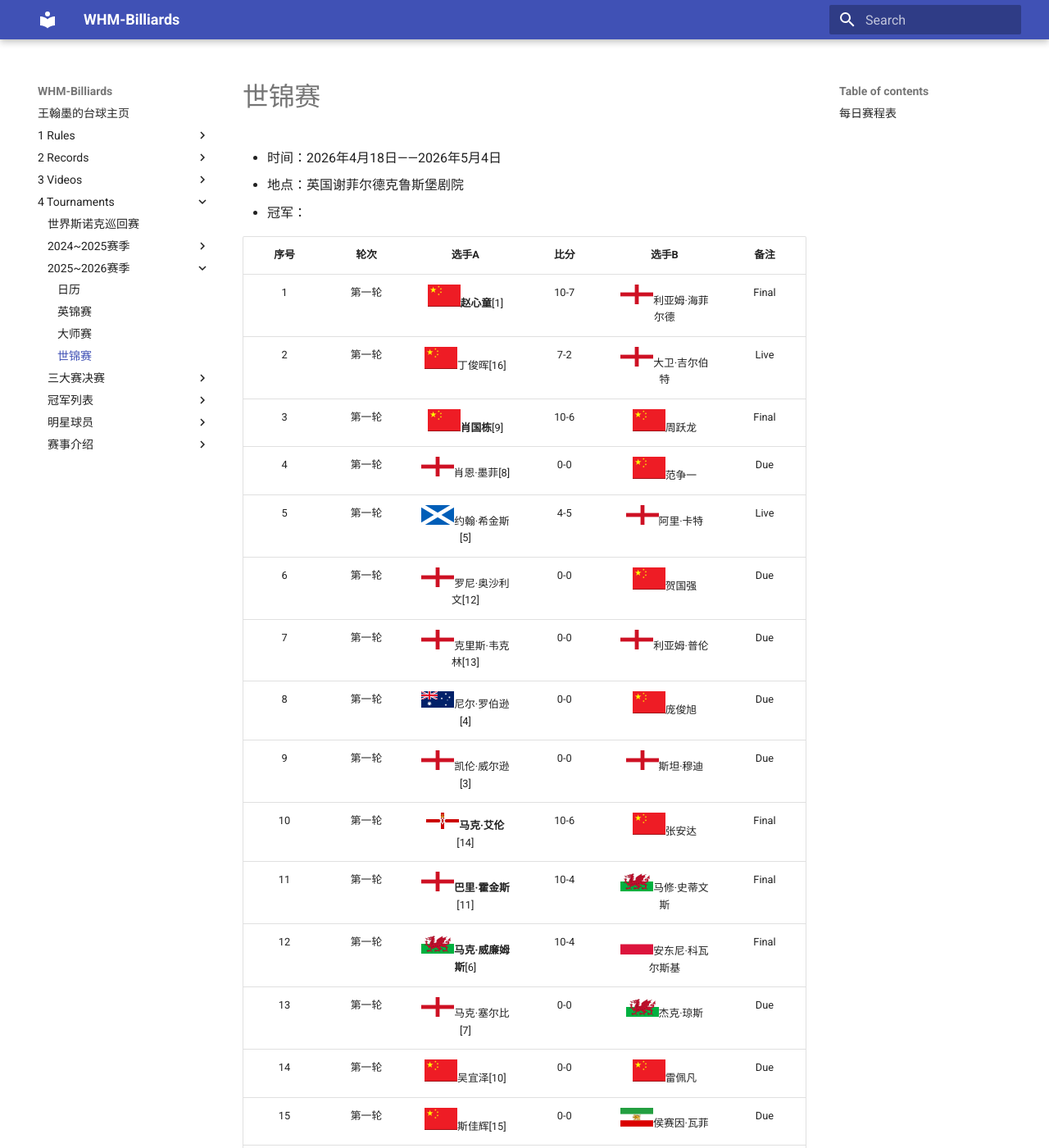
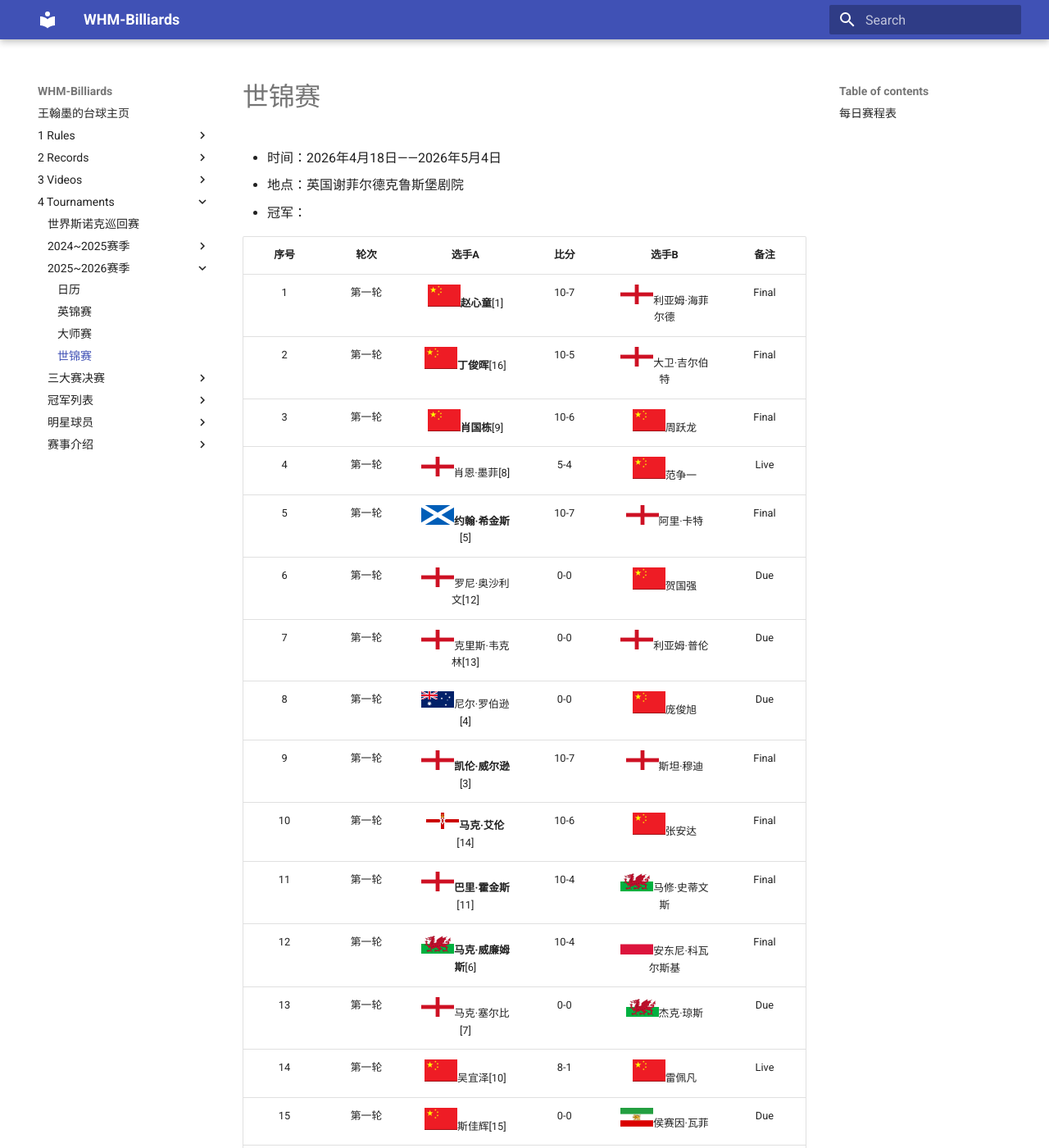
Before and after one commit to whm-billiards/whm-billiards.github.io, an MkDocs documentation site: the page built from docs/4-Tournaments/2025~2026赛季/4-世锦赛.md, in a window 1280 px wide and 1400 px high. Shown: the whole window at 82% size. Built offline with MkDocs 1.6.1 and Material for MkDocs 9.7.7, drawn with Linux system fonts in a browser that asks for light colours; some of the changed text lies outside the part shown.

Commit message:
World Championship 4.21

```diff
--- a/docs/4-Tournaments/2025~2026赛季/4-世锦赛.md
+++ b/docs/4-Tournaments/2025~2026赛季/4-世锦赛.md
@@ -7,27 +7,27 @@
 | 序号 |   轮次  |                    选手A                       |  比分  |                   选手B                      |     备注     |
 | :--: | :-----: | :-------------------------------------------: | :---: | :------------------------------------------: | :----------: |
 |  1   | 第一轮  | ![](../img/china.png)**赵心童**[1]             | 10-7  | ![](../img/england.png)利亚姆·海菲尔德        | Final        |
-|  2   | 第一轮  | ![](../img/china.png)丁俊晖[16]                |  7-2  | ![](../img/england.png)大卫·吉尔伯特          | Live         |
+|  2   | 第一轮  | ![](../img/china.png)**丁俊晖**[16]            | 10-5  | ![](../img/england.png)大卫·吉尔伯特          | Final        |
 |  3   | 第一轮  | ![](../img/china.png)**肖国栋**[9]             | 10-6  | ![](../img/china.png)周跃龙                   | Final        |
-|  4   | 第一轮  | ![](../img/england.png)肖恩·墨菲[8]            |  0-0  | ![](../img/china.png)范争一                   | Due          |
-|  5   | 第一轮  | ![](../img/scotland.png)约翰·希金斯[5]          |  4-5  | ![](../img/england.png)阿里·卡特             | Live         |
+|  4   | 第一轮  | ![](../img/england.png)肖恩·墨菲[8]            |  5-4  | ![](../img/china.png)范争一                   | Live         |
+|  5   | 第一轮  | ![](../img/scotland.png)**约翰·希金斯**[5]     | 10-7  | ![](../img/england.png)阿里·卡特             | Final        |
 |  6   | 第一轮  | ![](../img/england.png)罗尼·奥沙利文[12]        |  0-0  | ![](../img/china.png)贺国强                  | Due          |
 |  7   | 第一轮  | ![](../img/england.png)克里斯·韦克林[13]        |  0-0  | ![](../img/england.png)利亚姆·普伦            | Due          |
 |  8   | 第一轮  | ![](../img/australia.png)尼尔·罗伯逊[4]         |  0-0  | ![](../img/china.png)庞俊旭                  | Due          |
-|  9   | 第一轮  | ![](../img/england.png)凯伦·威尔逊[3]           |  0-0  | ![](../img/england.png)斯坦·穆迪             | Due          |
+|  9   | 第一轮  | ![](../img/england.png)**凯伦·威尔逊**[3]      | 10-7  | ![](../img/england.png)斯坦·穆迪             | Final        |
 |  10  | 第一轮  | ![](../img/north_ireland.png)**马克·艾伦**[14] | 10-6  | ![](../img/china.png)张安达                  | Final        |
 |  11  | 第一轮  | ![](../img/england.png)**巴里·霍金斯**[11]     | 10-4  | ![](../img/wales.png)马修·史蒂文斯            | Final        |
 |  12  | 第一轮  | ![](../img/wales.png)**马克·威廉姆斯**[6]      | 10-4  | ![](../img/poland.png)安东尼·科瓦尔斯基       | Final        |
 |  13  | 第一轮  | ![](../img/england.png)马克·塞尔比[7]           |  0-0  | ![](../img/wales.png)杰克·琼斯               | Due          |
-|  14  | 第一轮  | ![](../img/china.png)吴宜泽[10]                |  0-0  | ![](../img/china.png)雷佩凡                   | Due          |
+|  14  | 第一轮  | ![](../img/china.png)吴宜泽[10]                |  8-1  | ![](../img/china.png)雷佩凡                   | Live         |
 |  15  | 第一轮  | ![](../img/china.png)斯佳辉[15]                |  0-0  | ![](../img/iran.png)侯赛因·瓦菲               | Due          |
 |  16  | 第一轮  | ![](../img/england.png)贾德·特鲁姆普[2]         |  0-0  | ![](../img/england.png)加里·威尔逊            | Due          |
 |      |         |                                               |       |                                              |              |
-|  17  | 第二轮  | ![](../img/china.png)赵心童                    |  0-0  | W2                                           |              |
+|  17  | 第二轮  | ![](../img/china.png)赵心童                    |  0-0  | ![](../img/china.png)丁俊晖                   | Due          |
 |  18  | 第二轮  | ![](../img/china.png)肖国栋                    |  0-0  | W4                                           |              |
-|  19  | 第二轮  | W5                                             |  0-0  | W6                                           |              |
+|  19  | 第二轮  | ![](../img/scotland.png)约翰·希金斯             |  0-0  | W6                                           |              |
 |  20  | 第二轮  | W7                                             |  0-0  | W8                                           |              |
-|  21  | 第二轮  | W9                                             |  0-0  | ![](../img/north_ireland.png)马克·艾伦        |              |
+|  21  | 第二轮  | ![](../img/england.png)凯伦·威尔逊              |  0-0  | ![](../img/north_ireland.png)马克·艾伦        | Due          |
 |  22  | 第二轮  | ![](../img/england.png)巴里·霍金斯              |  0-0  | ![](../img/wales.png)马克·威廉姆斯            | Due          |
 |  23  | 第二轮  | W13                                            |  0-0  | W14                                          |              |
 |  24  | 第二轮  | W15                                            |  0-0  | W16                                          |              |
@@ -67,12 +67,12 @@
 | 4月20日 |   02:00  |  ![](../img/china.png)肖国栋(10)                | ![](../img/china.png)周跃龙(6)                  |    第一轮     |    第2阶段   |
 | 4月20日 |   02:00  |  ![](../img/wales.png)马克·威廉姆斯(10)         | ![](../img/poland.png)安东尼·科瓦尔斯基(4)       |    第一轮     |    第2阶段   |
 |         |          |                                                |                                                |              |              |
-| 4月20日 |   17:00  |  ![](../img/china.png)丁俊晖                    | ![](../img/england.png)大卫·吉尔伯特            |    第一轮     |    第2阶段   |
-| 4月20日 |   17:00  |  ![](../img/england.png)凯伦·威尔逊             | ![](../img/england.png)斯坦·穆迪                |    第一轮     |    第1阶段   |
-| 4月20日 |   21:30  |  ![](../img/scotland.png)约翰·希金斯            | ![](../img/england.png)阿里·卡特                 |    第一轮     |    第2阶段   |
-| 4月20日 |   21:30  |  ![](../img/china.png)吴宜泽                    | ![](../img/china.png)雷佩凡                     |    第一轮     |    第1阶段   |
-| 4月21日 |   02:00  |  ![](../img/england.png)肖恩·墨菲               | ![](../img/china.png)范争一                     |    第一轮     |    第1阶段   |
-| 4月21日 |   02:00  |  ![](../img/england.png)凯伦·威尔逊             | ![](../img/england.png)斯坦·穆迪                |    第一轮     |    第2阶段   |
+| 4月20日 |   17:00  |  ![](../img/china.png)丁俊晖(10)                | ![](../img/england.png)大卫·吉尔伯特(5)         |    第一轮     |    第2阶段   |
+| 4月20日 |   17:00  |  ![](../img/england.png)凯伦·威尔逊(3)          | ![](../img/england.png)斯坦·穆迪(6)             |    第一轮     |    第1阶段   |
+| 4月20日 |   21:30  |  ![](../img/scotland.png)约翰·希金斯(10)        | ![](../img/england.png)阿里·卡特(7)              |    第一轮     |    第2阶段   |
+| 4月20日 |   21:30  |  ![](../img/china.png)吴宜泽(8)                 | ![](../img/china.png)雷佩凡(1)                  |    第一轮     |    第1阶段   |
+| 4月21日 |   02:00  |  ![](../img/england.png)肖恩·墨菲(5)            | ![](../img/china.png)范争一(4)                  |    第一轮     |    第1阶段   |
+| 4月21日 |   02:00  |  ![](../img/england.png)凯伦·威尔逊(10)         | ![](../img/england.png)斯坦·穆迪(7)             |    第一轮     |    第2阶段   |
 |         |          |                                                |                                                |              |              |
 | 4月21日 |   17:00  |  ![](../img/england.png)克里斯·韦克林           | ![](../img/england.png)利亚姆·普伦               |    第一轮     |    第1阶段   |
 | 4月21日 |   17:00  |  ![](../img/england.png)贾德·特鲁姆普           | ![](../img/england.png)加里·威尔逊               |    第一轮     |    第1阶段   |
@@ -91,30 +91,30 @@
 | 4月23日 |   20:00  |  ![](../img/china.png)肖国栋                    |  W4                                             |    第二轮     |    第1阶段   |
 | 4月23日 |   20:00  |  ![](../img/china.png)斯佳辉                    | ![](../img/iran.png)侯赛因·瓦菲                  |    第一轮     |    第2阶段   |
 | 4月24日 |   02:00  |  ![](../img/australia.png)尼尔·罗伯逊           | ![](../img/china.png)庞俊旭                      |    第一轮     |    第2阶段   |
-| 4月24日 |   02:00  |  W9                                            |  ![](../img/north_ireland.png)马克·艾伦          |    第二轮     |    第1阶段   |
+| 4月24日 |   02:00  |  ![](../img/england.png)凯伦·威尔逊             |  ![](../img/north_ireland.png)马克·艾伦          |    第二轮     |    第1阶段   |
 |         |          |                                                |                                                |              |              |
 | 4月24日 |   17:00  |  ![](../img/china.png)肖国栋                    |  W4                                             |    第二轮     |    第2阶段   |
 | 4月24日 |   17:00  |  ![](../img/england.png)巴里·霍金斯             |  ![](../img/wales.png)马克·威廉姆斯              |    第二轮     |    第1阶段   |
-| 4月24日 |   21:30  |  ![](../img/china.png)赵心童                   |  W2                                             |    第二轮     |    第1阶段   |
-| 4月24日 |   21:30  |  W9                                            |  ![](../img/north_ireland.png)马克·艾伦          |    第二轮     |    第2阶段   |
+| 4月24日 |   21:30  |  ![](../img/china.png)赵心童                   |  ![](../img/china.png)丁俊晖                     |    第二轮     |    第1阶段   |
+| 4月24日 |   21:30  |  ![](../img/england.png)凯伦·威尔逊             |  ![](../img/north_ireland.png)马克·艾伦          |    第二轮     |    第2阶段   |
 | 4月25日 |   02:00  |  ![](../img/china.png)肖国栋                    |  W4                                             |    第二轮     |    第3阶段   |
 | 4月25日 |   02:00  |  ![](../img/england.png)巴里·霍金斯             |  ![](../img/wales.png)马克·威廉姆斯              |    第二轮     |    第2阶段   |
 |         |          |                                                |                                                |              |              |
 | 4月25日 |   17:00  |  W7                                            |  W8                                             |    第二轮     |    第1阶段   |
-| 4月25日 |   17:00  |  W9                                            |  ![](../img/north_ireland.png)马克·艾伦          |    第二轮     |    第3阶段   |
-| 4月25日 |   21:30  |  ![](../img/china.png)赵心童                   |  W2                                             |    第二轮     |    第2阶段   |
+| 4月25日 |   17:00  |  ![](../img/england.png)凯伦·威尔逊             |  ![](../img/north_ireland.png)马克·艾伦          |    第二轮     |    第3阶段   |
+| 4月25日 |   21:30  |  ![](../img/china.png)赵心童                   |  ![](../img/china.png)丁俊晖                     |    第二轮     |    第2阶段   |
 | 4月25日 |   21:30  |  W15                                           |  W16                                            |    第二轮     |    第1阶段   |
-| 4月26日 |   02:00  |  W5                                            |  W6                                             |    第二轮     |    第1阶段   |
+| 4月26日 |   02:00  |  ![](../img/scotland.png)约翰·希金斯            |  W6                                             |    第二轮     |    第1阶段   |
 | 4月26日 |   02:00  |  ![](../img/england.png)巴里·霍金斯             |  ![](../img/wales.png)马克·威廉姆斯              |    第二轮     |    第3阶段   |
 |         |          |                                                |                                                |              |              |
-| 4月26日 |   17:00  |  ![](../img/china.png)赵心童                   |  W2                                             |    第二轮     |    第3阶段   |
+| 4月26日 |   17:00  |  ![](../img/china.png)赵心童                   |  ![](../img/china.png)丁俊晖                     |    第二轮     |    第3阶段   |
 | 4月26日 |   17:00  |  W13                                           |  W14                                            |    第二轮     |    第1阶段   |
 | 4月26日 |   21:30  |  W7                                            |  W8                                             |    第二轮     |    第2阶段   |
 | 4月26日 |   21:30  |  W15                                           |  W16                                            |    第二轮     |    第2阶段   |
-| 4月27日 |   02:00  |  W5                                            |  W6                                             |    第二轮     |    第2阶段   |
+| 4月27日 |   02:00  |  ![](../img/scotland.png)约翰·希金斯            |  W6                                             |    第二轮     |    第2阶段   |
 | 4月27日 |   02:00  |  W13                                           |  W14                                            |    第二轮     |    第2阶段   |
 |         |          |                                                |                                                |              |              |
-| 4月27日 |   20:00  |  W5                                            |  W6                                             |    第二轮     |    第3阶段   |
+| 4月27日 |   20:00  |  ![](../img/scotland.png)约翰·希金斯            |  W6                                             |    第二轮     |    第3阶段   |
 | 4月27日 |   20:00  |  W13                                           |  W14                                            |    第二轮     |    第3阶段   |
 | 4月28日 |   02:00  |  W7                                            |  W8                                             |    第二轮     |    第3阶段   |
 | 4月28日 |   02:00  |  W15                                           |  W16                                            |    第二轮     |    第3阶段   |
```
Also changed, not shown: docs/4-Tournaments/README.md (+4 -11 lines).
